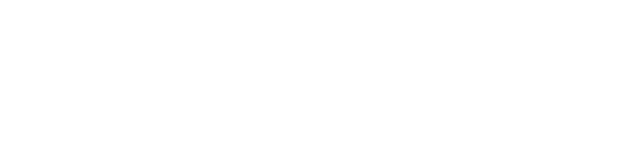
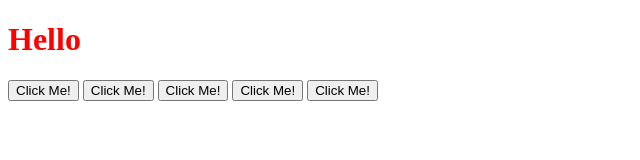
Before and after one commit to GlennRTC/jQuery, a plain HTML site: page index.html in a window 1280 px wide. Shown: the whole page, without its empty margins (0-640 px from the left). Drawn offline with nearby package versions, Linux system fonts and the light colour scheme.

Commit message:
Second Commit

```diff
--- a/index.html
+++ b/index.html
@@ -5,9 +5,18 @@
     <meta http-equiv="X-UA-Compatible" content="IE=edge">
     <meta name="viewport" content="width=device-width, initial-scale=1.0">
     <title>jQuery Project</title>
-    <link rel="stylesheet" href="style.css">
+    <link rel="stylesheet" href="styles.css">
 </head>
 <body>
+    <h1>Hello</h1>
+    <button>Click Me!</button>
+    <button>Click Me!</button>
+    <button>Click Me!</button>
+    <button>Click Me!</button>
+    <button>Click Me!</button>
 
+
+<script src="https://ajax.googleapis.com/ajax/libs/jquery/3.6.0/jquery.min.js"></script>
+<script src="index.js"></script>
 </body>
 </html>
--- a/index.js
+++ b/index.js
@@ -0,0 +1 @@
+$("h1").css("color","red");
--- /dev/null
+++ b/styles.css
@@ -0,0 +1,3 @@
+h1 {
+    color: black;
+}
```
